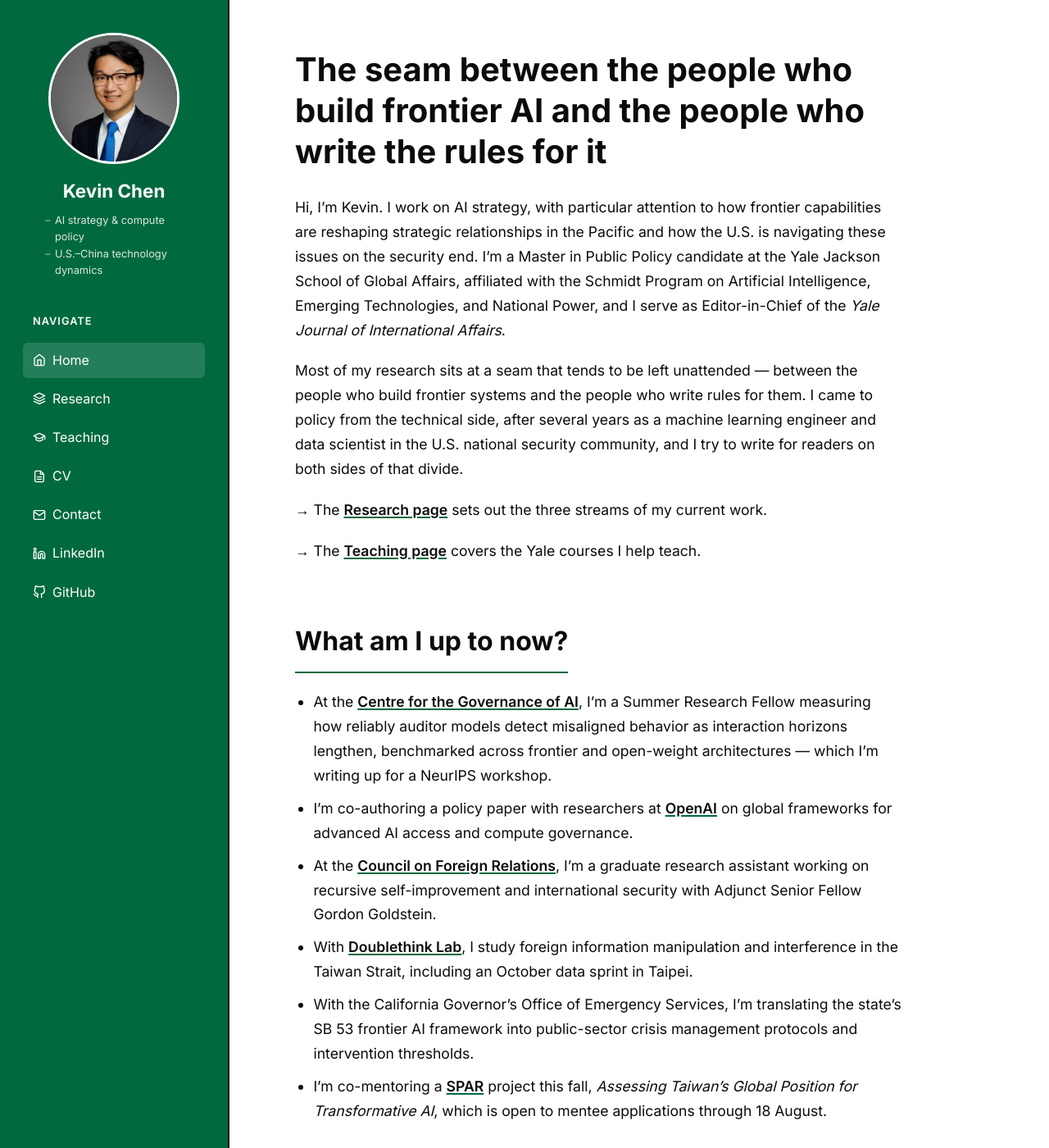
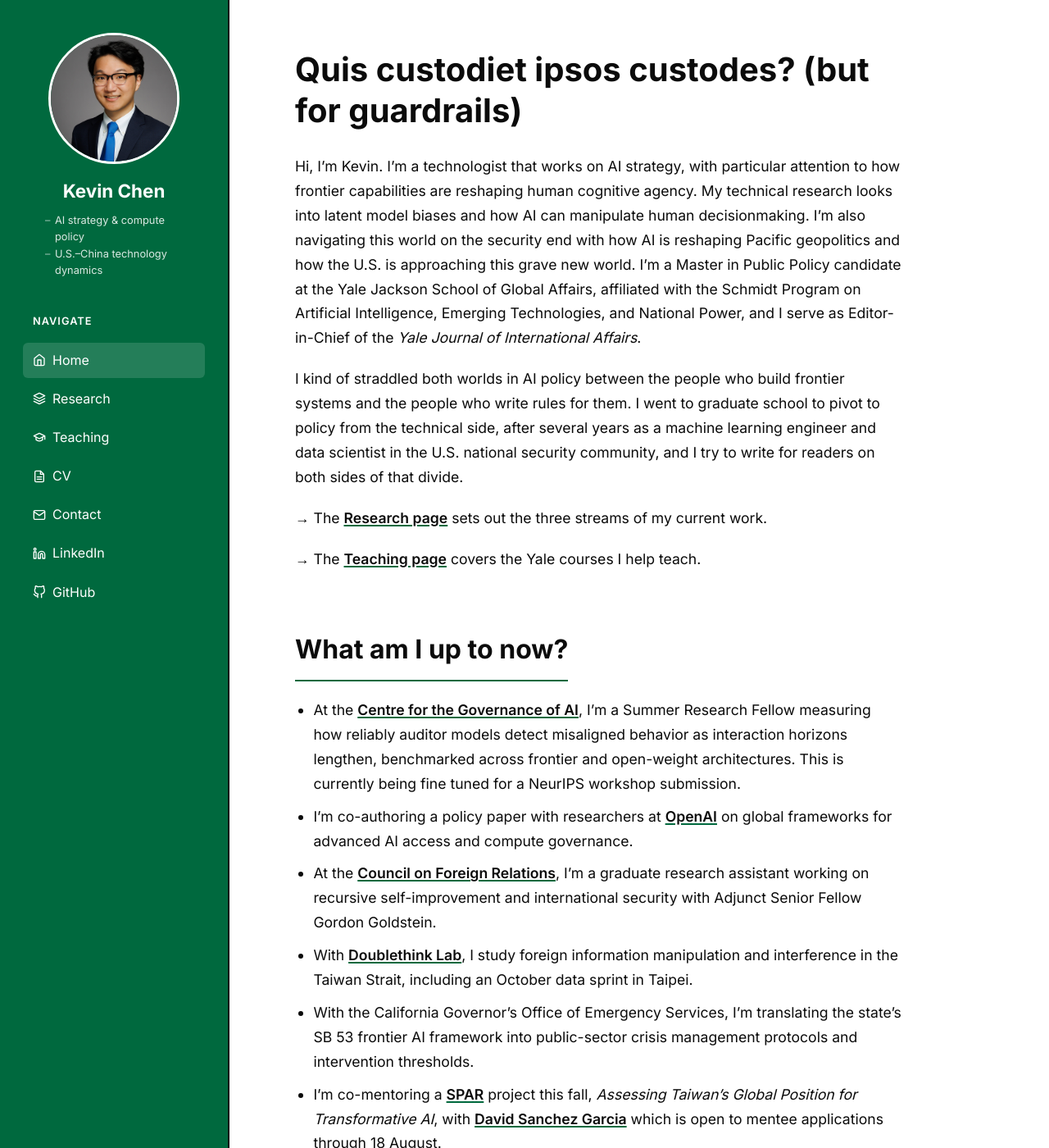
Before and after one commit to mysticallama/mysticallama.github.io, a Jekyll site: the page built from _pages/about.md, in a window 1280 px wide and 1400 px high. Shown: the whole window at 82% size. Built offline with Jekyll 4.4.1, drawn with Linux system fonts in a browser that asks for light colours; our own code applies the rules of GitHub Pages for plain Markdown files; some of the changed text lies outside the part shown.

Commit message:
about revamp

```diff
--- a/_pages/about.md
+++ b/_pages/about.md
@@ -6,11 +6,11 @@ redirect_from:
   - /about.html
 ---
 
-# The seam between the people who build frontier AI and the people who write the rules for it
+# Quis custodiet ipsos custodes? (but for guardrails)
 
-Hi, I'm Kevin. I work on AI strategy, with particular attention to how frontier capabilities are reshaping strategic relationships in the Pacific and how the U.S. is navigating these issues on the security end. I'm a Master in Public Policy candidate at the Yale Jackson School of Global Affairs, affiliated with the Schmidt Program on Artificial Intelligence, Emerging Technologies, and National Power, and I serve as Editor-in-Chief of the *Yale Journal of International Affairs*.
+Hi, I'm Kevin. I'm a technologist that works on AI strategy, with particular attention to how frontier capabilities are reshaping human cognitive agency. My technical research looks into latent model biases and how AI can manipulate human decisionmaking. I'm also navigating this world on the security end with how AI is reshaping Pacific geopolitics and how the U.S. is approaching this grave new world. I'm a Master in Public Policy candidate at the Yale Jackson School of Global Affairs, affiliated with the Schmidt Program on Artificial Intelligence, Emerging Technologies, and National Power, and I serve as Editor-in-Chief of the *Yale Journal of International Affairs*.
 
-Most of my research sits at a seam that tends to be left unattended — between the people who build frontier systems and the people who write rules for them. I came to policy from the technical side, after several years as a machine learning engineer and data scientist in the U.S. national security community, and I try to write for readers on both sides of that divide.
+I kind of straddled both worlds in AI policy between the people who build frontier systems and the people who write rules for them. I went to graduate school to pivot to policy from the technical side, after several years as a machine learning engineer and data scientist in the U.S. national security community, and I try to write for readers on both sides of that divide.
 
 → The [Research page](/research/) sets out the three streams of my current work.
 
@@ -18,22 +18,22 @@ Most of my research sits at a seam that tends to be left unattended — between
 
 ## What am I up to now?
 
-- At the [Centre for the Governance of AI](https://www.governance.ai/), I'm a Summer Research Fellow measuring how reliably auditor models detect misaligned behavior as interaction horizons lengthen, benchmarked across frontier and open-weight architectures — which I'm writing up for a NeurIPS workshop.
+- At the [Centre for the Governance of AI](https://www.governance.ai/), I'm a Summer Research Fellow measuring how reliably auditor models detect misaligned behavior as interaction horizons lengthen, benchmarked across frontier and open-weight architectures. This is currently being fine tuned for a NeurIPS workshop submission.
 - I'm co-authoring a policy paper with researchers at [OpenAI](https://openai.com/) on global frameworks for advanced AI access and compute governance.
 - At the [Council on Foreign Relations](https://www.cfr.org/), I'm a graduate research assistant working on recursive self-improvement and international security with Adjunct Senior Fellow Gordon Goldstein.
 - With [Doublethink Lab](https://doublethinklab.org/), I study foreign information manipulation and interference in the Taiwan Strait, including an October data sprint in Taipei.
 - With the California Governor's Office of Emergency Services, I'm translating the state's SB 53 frontier AI framework into public-sector crisis management protocols and intervention thresholds.
-- I'm co-mentoring a [SPAR](https://sparai.org/) project this fall, *Assessing Taiwan's Global Position for Transformative AI*, which is open to mentee applications through 18 August.
+- I'm co-mentoring a [SPAR](https://sparai.org/) project this fall, *Assessing Taiwan's Global Position for Transformative AI*, with [David Sanchez Garcia](https://www.linkedin.com/in/david-sanchez-garcia/) which is open to mentee applications through 18 August.
 
 ## What did I do before this?
 
-- I spent several years as a data scientist and machine learning engineer working on AI in the U.S. national security community — AI assurance, including adversarial testing and alignment evaluation of Mandarin-language models, alongside production NLP and computer vision systems built in Python and PyTorch.
-- I hold a B.A. with honors in Quantitative Social Science from Dartmouth College.
-- I straddle geopolitical policy advising and full-stack technical work on AI. I work in Python, R, and SQL, with PyTorch and Hugging Face Transformers, and I read Chinese and speak Mandarin fluently.
+- I spent several years as a data scientist and machine learning engineer working on AI in the U.S. intelligence community.
+- I hold a B.A. with Quantitative Social Science from Dartmouth College.
+- I straddle geopolitical policy advising and full-stack technical work on AI. I work in Python, R, and SQL. I can also read Chinese and speak Mandarin fluently.
 
 <div class="cta-block">
   <h2>Start a conversation</h2>
-  <p>If you're working on compute governance, epistemic security, or Taiwan's AI ecosystem — or anything adjacent — I'm always glad to compare notes.</p>
-  <p class="cta-availability">Based in New Haven, CT · Yale Jackson School of Global Affairs</p>
+  <p>If you're working on disinformation studies, epistemic security, Taiwan's AI ecosystem, or AI safety in general I'm always happy to compare notes.</p>
+  <p class="cta-availability">Currently in London, England, United Kingdom · Yale Jackson School of Global Affairs</p>
   <a class="cta-button" href="mailto:kevin.chen.kc2593@yale.edu">Email kevin.chen.kc2593@yale.edu</a>
 </div>
```
